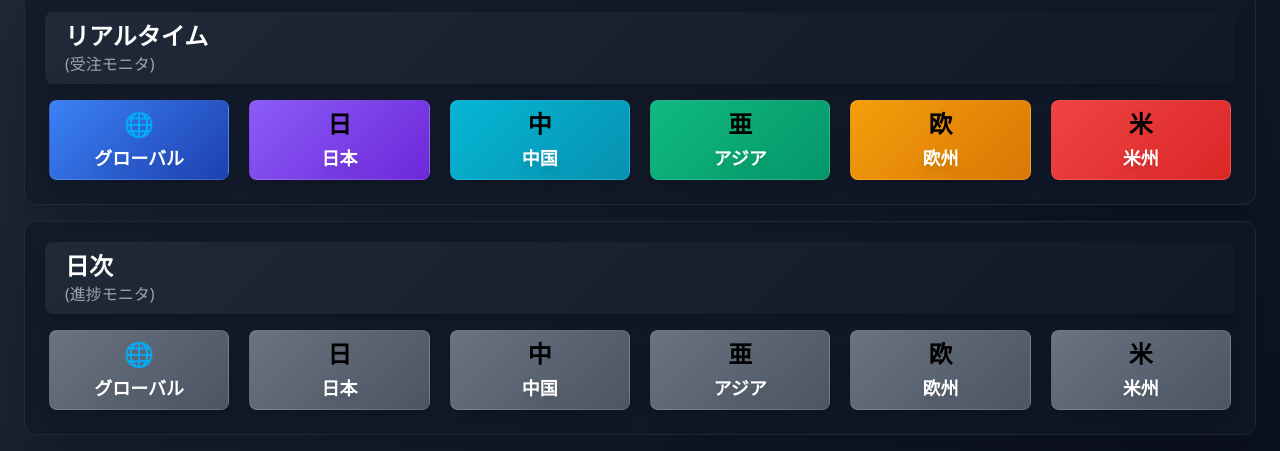
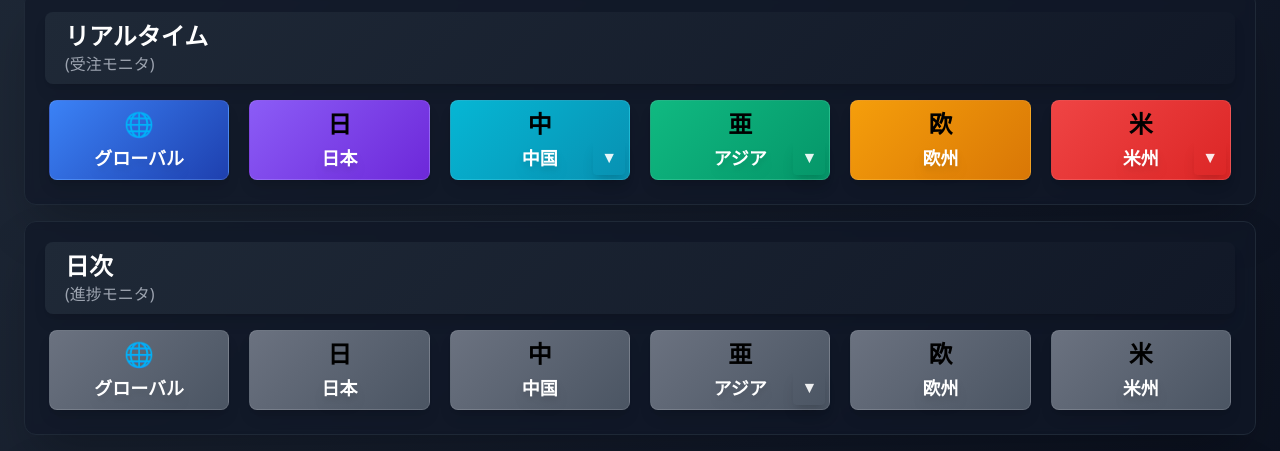
Before and after one commit to miofujishima/kkbh-dashboard, a React (Vite) app: page / in a window 1280 px wide. Shown: the part 121-572 px from the top of the page. Built offline with nearby package versions, Linux system fonts and the light colour scheme.

Commit message:
Update KKBHDashboard.jsx

```diff
--- a/src/KKBHDashboard.jsx
+++ b/src/KKBHDashboard.jsx
@@ -20,9 +20,9 @@ const KKBHDashboard = () => {
   const [historyIndex, setHistoryIndex] = useState(-1);
   const [editingSection, setEditingSection] = useState(null);
   const [showIconPicker, setShowIconPicker] = useState(false);
-  const [closeMenuTimer, setCloseMenuTimer] = useState(null);
   const [showSaveSuccessDialog, setShowSaveSuccessDialog] = useState(false);
   const [clickStats, setClickStats] = useState({});
+  const [expandedMenu, setExpandedMenu] = useState(null);
 
 
   const ADMIN_PASSWORD = 'msmdashboard';
@@ -1062,66 +1062,22 @@ const KKBHDashboard = () => {
     }
   };
 
-  const handleMouseEnter = (buttonId, event) => {
-    if (!displayMode) return;
-    // 既存のタイマーをキャンセル
-    if (closeMenuTimer) {
-      clearTimeout(closeMenuTimer);
-      setCloseMenuTimer(null);
+  const handleToggleSubmenu = (buttonId, event) => {
+    event.stopPropagation(); // 親ボタンのクリックを防ぐ
+    if (expandedMenu === buttonId) {
+      // 既に開いている場合は閉じる
+      setExpandedMenu(null);
+      setSubmenuPosition(null);
+    } else {
+      // 開く
+      const rect = event.currentTarget.closest('button').getBoundingClientRect();
+      setExpandedMenu(buttonId);
+      setSubmenuPosition({
+        left: rect.left,
+        top: rect.bottom + 8,
+        buttonId: buttonId
+      });
     }
-    setHoveredButton(buttonId);
-    const rect = event.currentTarget.getBoundingClientRect();
-    setSubmenuPosition({
-      left: rect.left,
-      top: rect.bottom + 8,
-      buttonId: buttonId
-    });
-  };
-
-  const handleMouseLeave = (event) => {
-    if (!displayMode) return;
-    // マウスがサブメニューに移動する場合は閉じない
-    const relatedTarget = event.relatedTarget;
-    if (relatedTarget && relatedTarget.closest('.submenu-container')) {
-      return;
-    }
-    // 他の子メニュー付きボタンに移動する場合は、そちらの処理に任せる（閉じない）
-    const targetButton = relatedTarget?.closest('[data-button-id]');
-    if (targetButton) {
-      const targetButtonId = targetButton.getAttribute('data-button-id');
-      // 子メニューがあるボタンへの移動かチェック
-      const hasChildren = dashboardData?.sections
-        ?.flatMap(s => s.buttons)
-        ?.find(b => b.id === targetButtonId)
-        ?.children?.length > 0;
-      if (hasChildren) {
-        // 子メニューがあるボタンへの移動なので、閉じない（新しいメニューが開く）
-        return;
-      }
-    }
-    // 子メニューがないボタンや空白部分への移動の場合は閉じる
-    const timer = setTimeout(() => {
-      setHoveredButton(null);
-      setSubmenuPosition(null);
-    }, 300);
-    setCloseMenuTimer(timer);
-  };
-
-  const handleSubmenuMouseEnter = () => {
-    // 子メニュー上にマウスが来たらタイマーをキャンセル
-    if (closeMenuTimer) {
-      clearTimeout(closeMenuTimer);
-      setCloseMenuTimer(null);
-    }
-  };
-
-  const handleSubmenuMouseLeave = () => {
-    // 子メニューから離れた場合も、他のボタンへの移動かチェック
-    const timer = setTimeout(() => {
-      setHoveredButton(null);
-      setSubmenuPosition(null);
-    }, 300);
-    setCloseMenuTimer(timer);
   };
 
   const openEditDialog = (sectionId, button, isChild = false, parentId = null, childIndex = null) => {
@@ -1781,14 +1737,10 @@ const KKBHDashboard = () => {
                     onDragStart={(e) => handleDragStart(e, section.id, buttonIndex)}
                     onDragOver={handleDragOver}
                     onDrop={(e) => handleDrop(e, section.id, buttonIndex)}
-                    onMouseEnter={(e) => button.children && handleMouseEnter(button.id, e)}
-                    onMouseLeave={handleMouseLeave}
                     style={{ padding: '4px' }}
                   >
                     <button
                       data-button-id={button.id}
-                      onMouseEnter={(e) => button.children && handleMouseEnter(button.id, e)}
-                      onMouseLeave={handleMouseLeave}
                       onClick={() => {
                         if (isAdminMode && !isPreviewMode) {
                           openEditDialog(section.id, button);
@@ -1817,6 +1769,18 @@ const KKBHDashboard = () => {
                       )}
                       {button.icon && <span className="text-2xl">{button.icon}</span>}
                       <span className="relative z-10 text-white drop-shadow-lg">{button.label}</span>
+
+                      {/* 子メニューがある場合は▼ボタンを表示 */}
+                      {button.children && button.children.length > 0 && !isAdminMode && (
+                        <button
+                          onClick={(e) => handleToggleSubmenu(button.id, e)}
+                          className="absolute bottom-1 right-1 text-white/90 hover:text-white hover:bg-white/30 rounded px-2 py-1 transition-all z-20 shadow-lg"
+                          style={{ fontSize: '16px', fontWeight: 'bold' }}
+                        >
+                          {expandedMenu === button.id ? '▲' : '▼'}
+                        </button>
+                      )}
+
                       {(isAdminMode && !isPreviewMode) && (
                         <Edit2
                           size={18}
@@ -1879,7 +1843,7 @@ const KKBHDashboard = () => {
         </div>
       </div>
 
-      {hoveredButton && submenuPosition && displayMode && (
+      {expandedMenu && submenuPosition && displayMode && (
         <div
           className="fixed bg-gray-800/95 backdrop-blur-sm rounded-xl shadow-2xl p-3 min-w-[280px] border border-gray-700 animate-slideDown submenu-container"
           style={{
@@ -1888,29 +1852,37 @@ const KKBHDashboard = () => {
             top: `${submenuPosition.top}px`,
             pointerEvents: 'auto'
           }}
-          onMouseEnter={() => {
-            // サブメニューに入ったらタイマーをキャンセル
-            if (closeMenuTimer) {
-              clearTimeout(closeMenuTimer);
-              setCloseMenuTimer(null);
-            }
-          }}
-          onMouseLeave={handleSubmenuMouseLeave}
         >
           <div className="space-y-0.5">
             {dashboardData.sections
               .flatMap(s => s.buttons)
-              .find(b => b.id === hoveredButton)
+              .find(b => b.id === expandedMenu)
               ?.children?.map((child) => (
                 <button
                   key={child.id}
                   onClick={(e) => {
                     e.stopPropagation();
                     handleButtonClick(child.link, child.id);
+                    // クリック後は子メニューを閉じる
+                    setExpandedMenu(null);
+                    setSubmenuPosition(null);
                   }}
-                  className="w-full px-5 py-2.5 text-lg font-bold hover:bg-gradient-to-r hover:from-blue-600 hover:to-purple-600 rounded-lg transition-all text-left shadow-md hover:shadow-lg transform hover:scale-102 flex items-center gap-3"
+                  onMouseEnter={(e) => {
+                    e.currentTarget.style.background = 'linear-gradient(to right, #2563eb, #9333ea)';
+                    e.currentTarget.style.transform = 'scale(1.05)';
+                    e.currentTarget.style.boxShadow = '0 20px 25px -5px rgba(0, 0, 0, 0.5)';
+                  }}
+                  onMouseLeave={(e) => {
+                    e.currentTarget.style.background = 'rgba(55, 65, 81, 0.3)';
+                    e.currentTarget.style.transform = 'scale(1)';
+                    e.currentTarget.style.boxShadow = '0 4px 6px -1px rgba(0, 0, 0, 0.1)';
+                  }}
+                  className="w-full px-5 py-2.5 text-lg font-bold rounded-lg text-left flex items-center gap-3 cursor-pointer"
                   style={{
-                    color: (!child.link || child.link.trim() === '') ? 'rgba(255, 255, 255, 0.5)' : 'white'
+                    background: 'rgba(55, 65, 81, 0.3)',
+                    color: (!child.link || child.link.trim() === '') ? 'rgba(255, 255, 255, 0.5)' : 'white',
+                    transition: 'all 0.2s ease',
+                    boxShadow: '0 4px 6px -1px rgba(0, 0, 0, 0.1)'
                   }}
                 >
                   {child.icon && <span className="text-2xl" style={{
```
